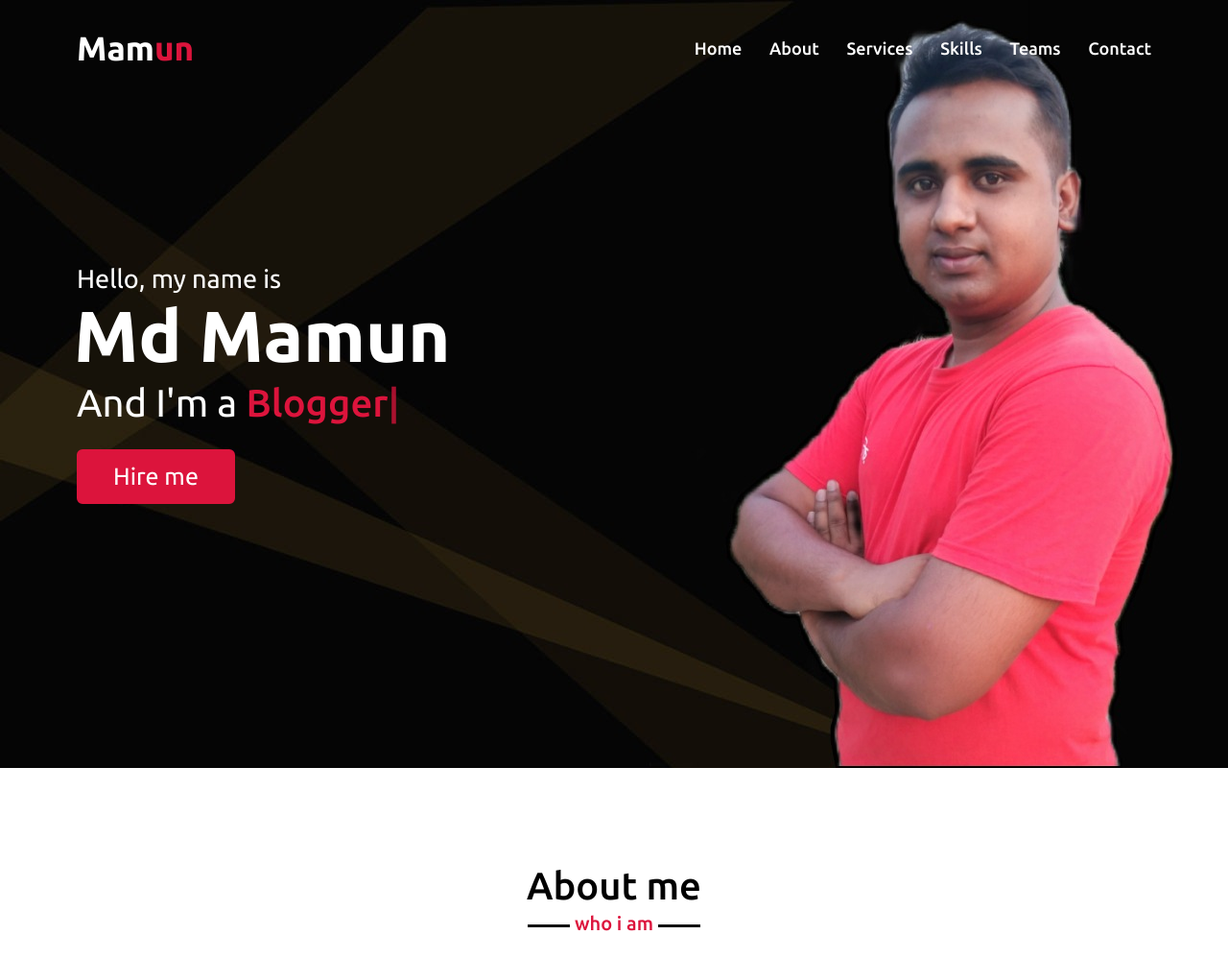
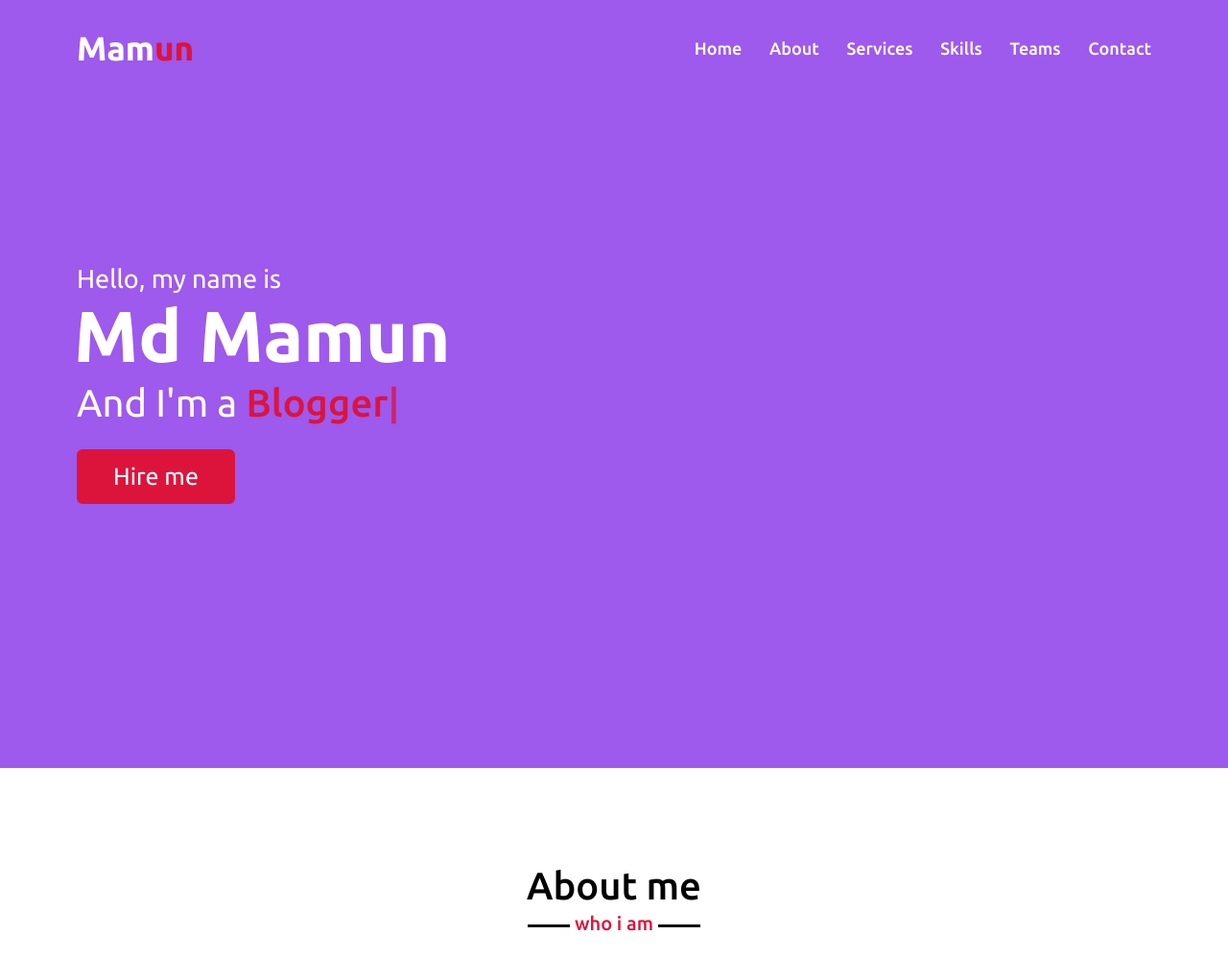
Before and after one commit to mamunwb/portfolio, a PHP site: page / in a window 1280 px wide. Shown: the top 999 px of the page at 96% size. Run offline with PHP 8.4, Linux system fonts and the light colour scheme.

Commit message:
Update style.css

```diff
--- a/style.css
+++ b/style.css
@@ -165,7 +165,7 @@ section .title::after{
 /* home section styling */
 .home{
     display: flex;
-    background: url("images/banner.jpg");
+    background: #9e59edff;
     height: 100vh;
     color: #fff;
     min-height: 500px;
```
